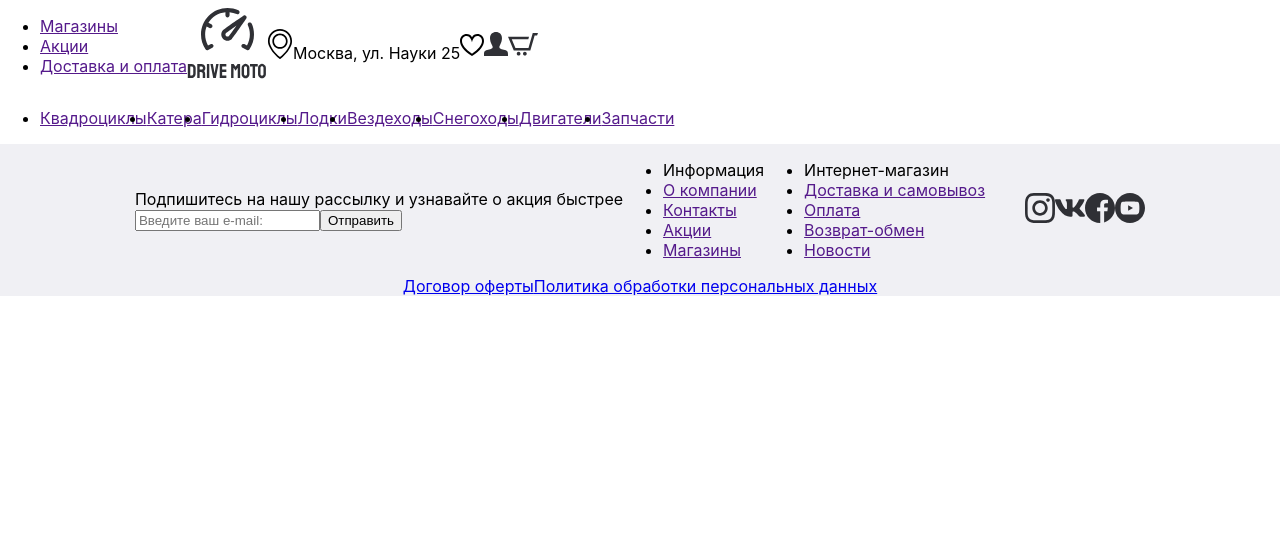
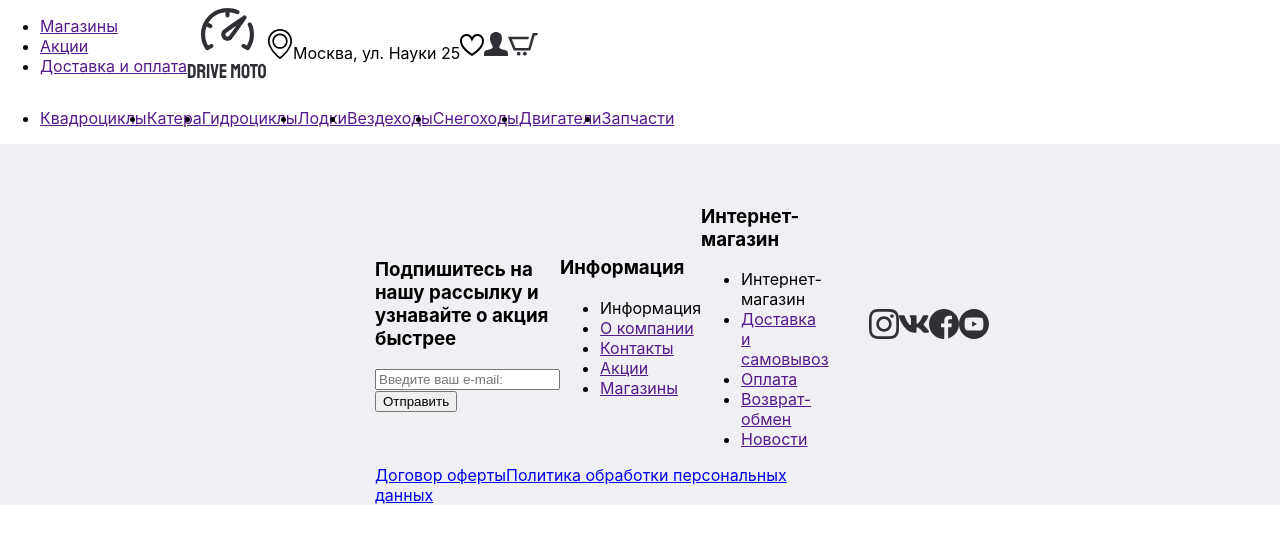
Before and after one commit to Tatjana14/React-shop, a React (Create React App) app: page / in a window 1280 px wide. Shown: the top 544 px of the page. Built offline with nearby package versions, Linux system fonts and the light colour scheme.

Commit message:
Add component "title_h3"

```diff
--- a/src/components/Image/Image.js
+++ b/src/components/Image/Image.js
@@ -1,8 +1,8 @@
 import './Image.css';
 
-function Image() {
+function Image(props) {
     return (
-        <img src="#" alt="" />
+        <img src={props.src} alt={props.alt} />
     );
 }
 
--- /dev/null
+++ b/src/components/Title_h3/Title_h3.js
@@ -0,0 +1,10 @@
+import './Title_h3.css';
+
+function Title_h3(props){
+    return(
+        <h3 className='title-h3'>{props.title_h3Name}</h3>
+    );
+
+}
+
+export default Title_h3;
--- a/src/footer/Footer.css
+++ b/src/footer/Footer.css
@@ -1,11 +1,12 @@
 .footer {
   display: flex;
   flex-direction: column;
-  align-items: center;
   background-color: #F0F0F4;
+  padding: 42px 451px 0px 375px;
 }
 
 .footer-top {
   display: flex;
+  justify-content: space-between;
   align-items: center;
 }
--- a/src/footer/Footer.js
+++ b/src/footer/Footer.js
@@ -5,6 +5,7 @@ import Link from '../components/Link/Link'
 import Menu_information from './Menu_information/Menu_information';
 import Menu_onlineRetail from './Menu_onlineRetail/Menu_onlineRetail';
 import ListSocial from './ListSocial/ListSocial';
+import Title_h3 from '../components/Title_h3/Title_h3';
 
 function Footer() {
   return (
@@ -12,7 +13,7 @@ function Footer() {
       <div className="footer-top">
         <div className="footer-subscribe">
           <div className="footer-subscribe__title">
-            Подпишитесь на нашу рассылку и узнавайте о акция быстрее
+            <Title_h3 title_h3Name="Подпишитесь на нашу рассылку и узнавайте о акция быстрее" />
           </div>
 
           <form className="footer-subscribe__email-form">
@@ -23,10 +24,12 @@ function Footer() {
 
 
         <div className="footer-top__information-list">
+        <Title_h3 title_h3Name="Информация" />
           <Menu_information />
         </div>
 
         <div className="footer-top__onlineRetail-list">
+        <Title_h3 title_h3Name="Интернет-магазин" />
           <Menu_onlineRetail />
         </div>
 
```
Also changed, not shown: src/components/Title_h3/Title_h3.css (added).
